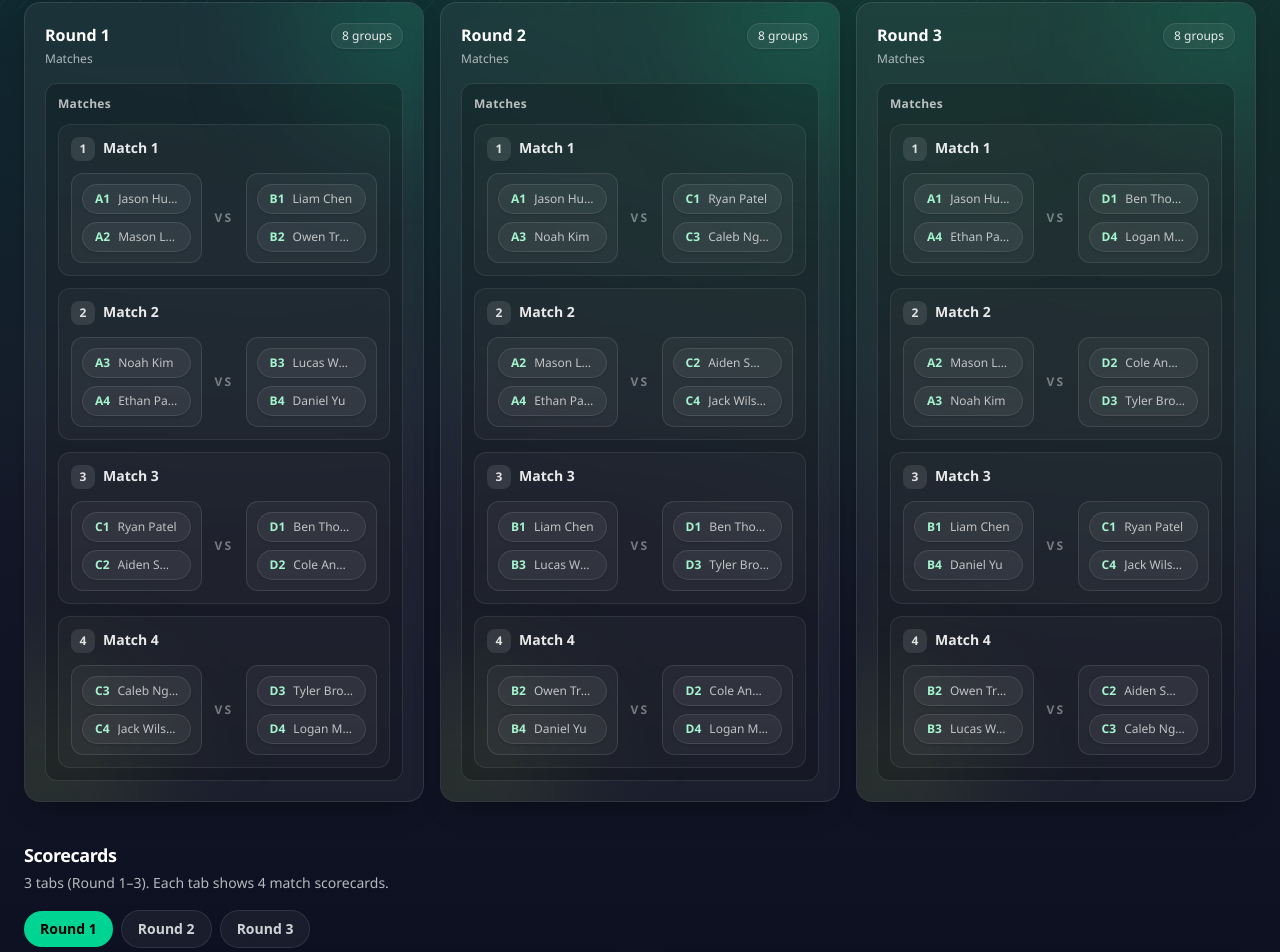
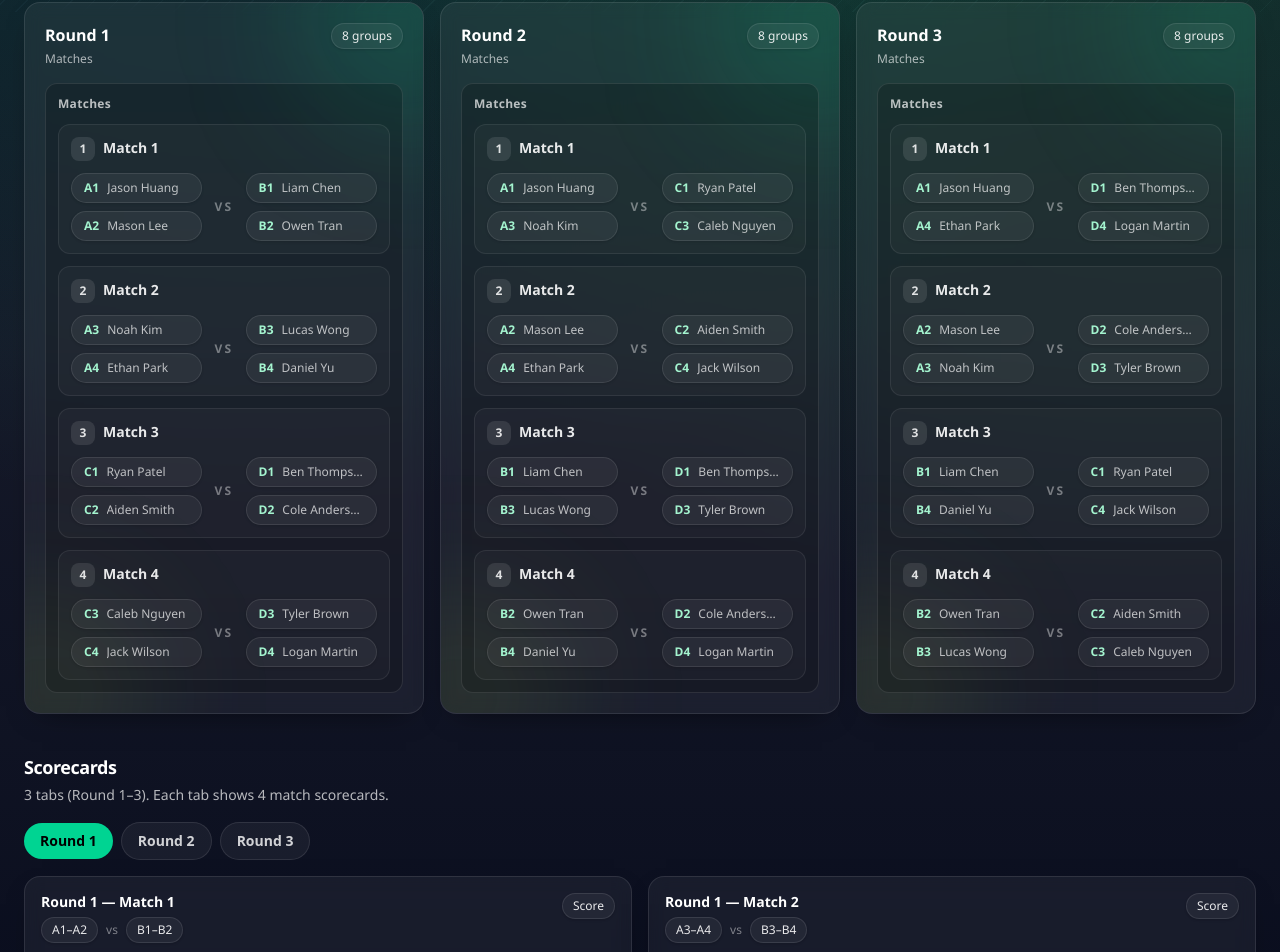
Before and after one commit to asianthejason/CBI, a Next.js app: page / in a window 1280 px wide. Shown: the part 788-1740 px from the top of the page. Built offline with nearby package versions, Linux system fonts and the light colour scheme.

Commit message:
edited match up

```diff
--- a/src/app/page.tsx
+++ b/src/app/page.tsx
@@ -38,7 +38,7 @@ function PlayerBadge({ label }: { label: string }) {
 
 function PairStack({ pair }: { pair: Pair }) {
   return (
-    <div className="min-w-0 rounded-xl border border-white/10 bg-white/[0.04] p-2.5">
+    <div className="min-w-0">
       <div className="flex flex-col gap-2">
         <PlayerBadge label={pair[0]} />
         <PlayerBadge label={pair[1]} />
```
